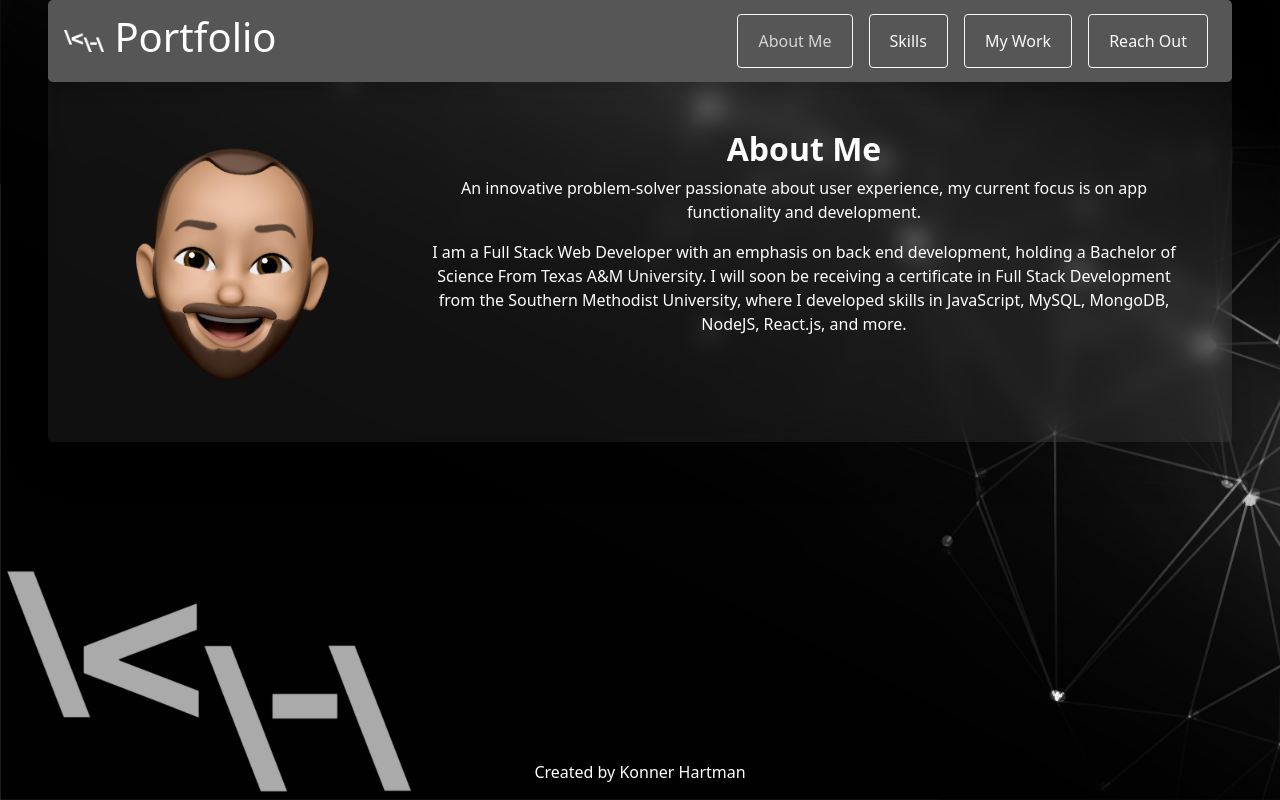
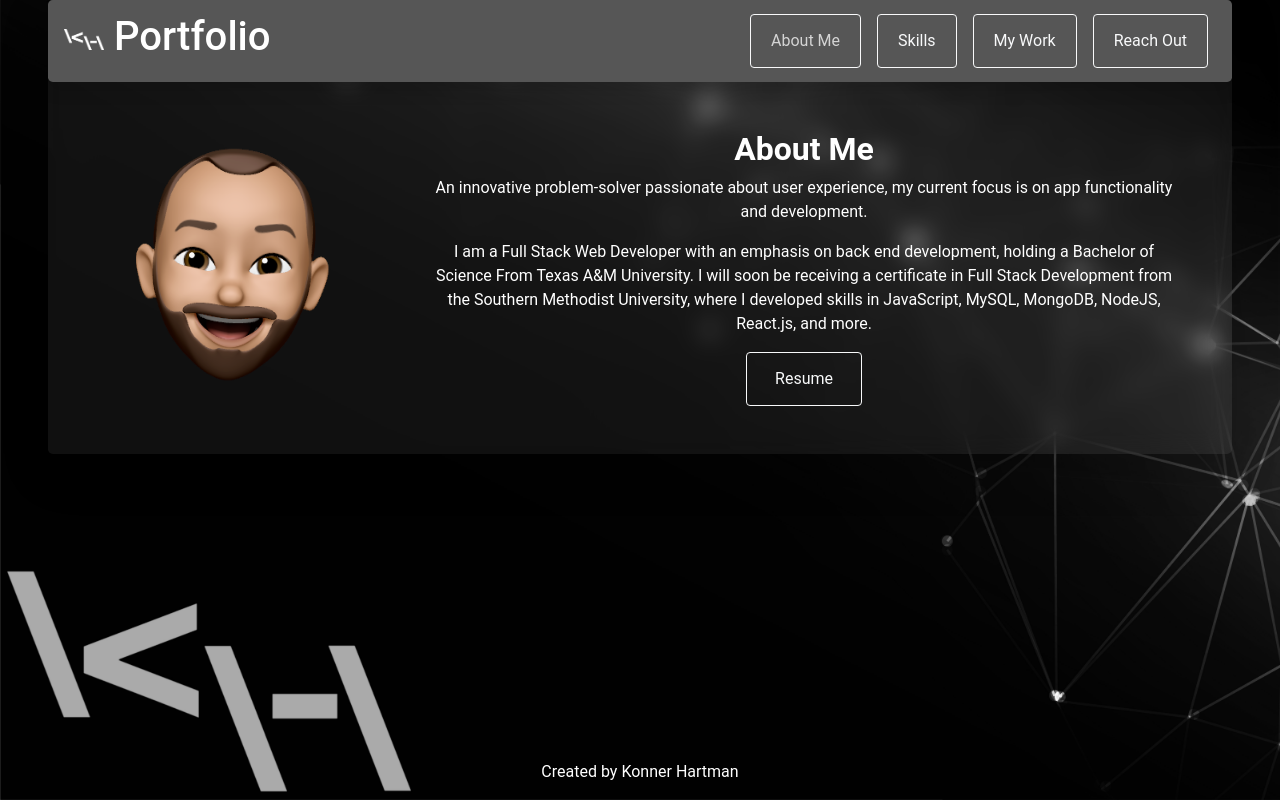
Before and after one commit to konnerhartman/Portfolio-React, a React (Create React App) app: page / in a window 1280 px wide. Both pictures are taken after a click on the button "About Me". Built offline with nearby package versions, Linux system fonts and the light colour scheme.

Commit message:
added resume link/button to about page

```diff
--- a/src/components/pages/About.js
+++ b/src/components/pages/About.js
@@ -1,5 +1,6 @@
 import React from 'react';
-import smileEmoji from '../../images/kh-emoji-smile.png'
+import smileEmoji from '../../images/kh-emoji-smile.png';
+import resume from '../../images/Konner_Hartman_Full_Resume.pdf';
 
 export default function About() {
   return (
@@ -12,8 +13,10 @@ export default function About() {
                 <h2 className="fw-bold">About Me</h2>
                 <div>
                     <p>An innovative problem-solver passionate about user experience, my current focus is on app functionality and development.</p>
-
                     <p>I am a Full Stack Web Developer with an emphasis on back end development, holding a Bachelor of Science From Texas A&M University. I will soon be receiving a certificate in Full Stack Development from the Southern Methodist University, where I developed skills in JavaScript, MySQL, MongoDB, NodeJS, React.js, and more.</p>
+                    <button type="button" className="btn btn-outline-light mx-2">
+                        <a target="_blank" rel="noreferrer" className="nav-link active text-reset" href={resume}>Resume</a>
+                    </button>
                 </div>
                 {/* <div>
                     <div className="card-header bg-dark" id="headingOne">
--- a/src/index.css
+++ b/src/index.css
@@ -3,11 +3,12 @@ html, body, #root {
 }
 
 body {
-    background-color: #d7cec7;
-    background-image: url(./images/background-bw.jpg);
-    background-attachment: fixed;
-    background-position: bottom left;
-    background-repeat: no-repeat; background-size: cover;
+  font-family: Roboto, Arial, sans-serif;
+  background-color: #d7cec7;
+  background-image: url(./images/background-bw.jpg);
+  background-attachment: fixed;
+  background-position: bottom left;
+  background-repeat: no-repeat; background-size: cover;
 }
 
 @import url('https://fonts.googleapis.com/css?family=Roboto:700');
@@ -29,7 +30,6 @@ body {
   top: 50%;
   transform: translate(-50%, -50%);
   width: 100%;
-  display: flex;
 }
 .animated-title > div {
   height: 50%;
@@ -50,7 +50,7 @@ body {
   top: 0;
 }
 .animated-title > div.text-top div {
-  animation: showTopText 1s;
+  animation: showTopText 2s;
   animation-delay: 0.5s;
   animation-fill-mode: forwards;
   bottom: 0;
@@ -63,8 +63,8 @@ body {
   bottom: 0;
 }
 .animated-title > div.text-bottom div {
-  animation: showBottomText 0.5s;
-  animation-delay: 1.75s;
+  animation: showBottomText 2s;
+  animation-delay: 2.75s;
   animation-fill-mode: forwards;
   top: 0;
   transform: translate(0, -100%);
```
